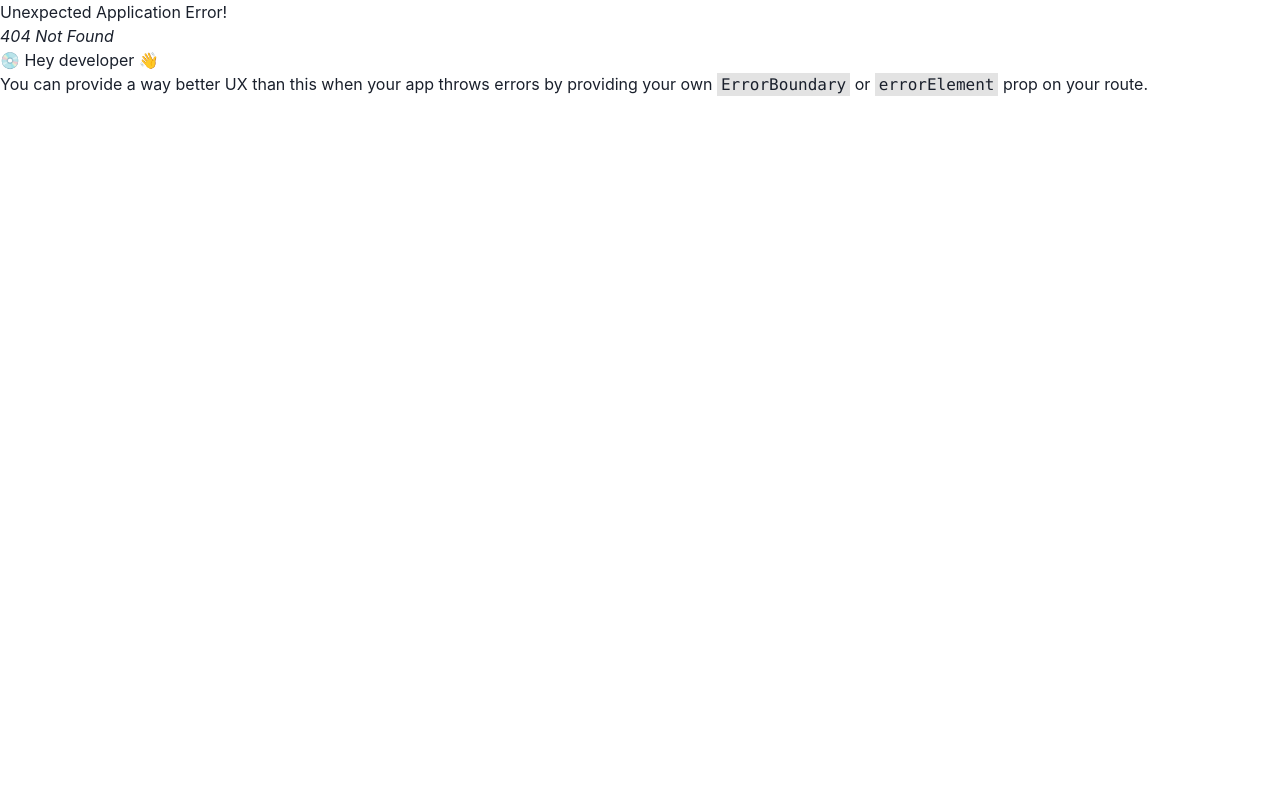
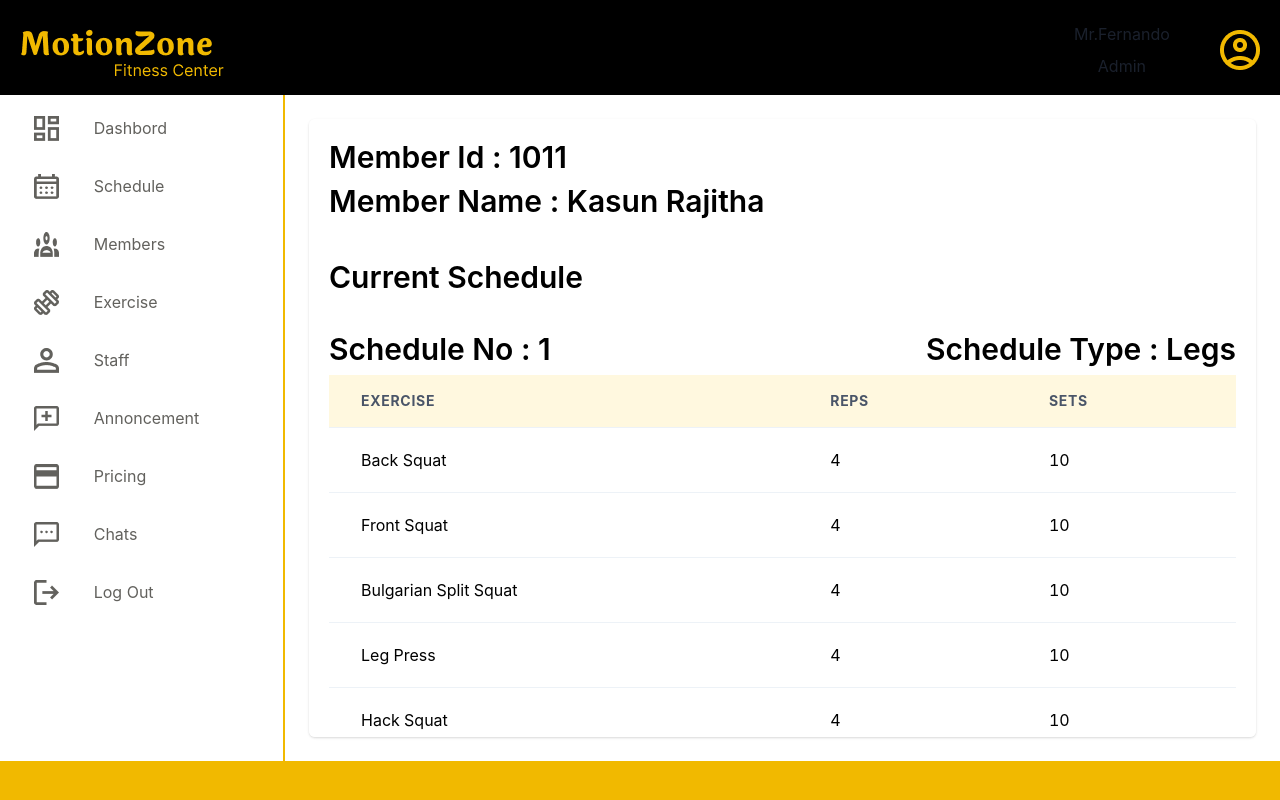
Before and after one commit to GymManagmentSystem/gym_admin_web_app, a React (Vite) app: page /schedule/1 in a window 1280 px wide. Before the commit this address had no page. Built offline with nearby package versions, Linux system fonts and the light colour scheme.

Commit message:
adding Current Schedule Page

```diff
--- /dev/null
+++ b/src/components/ScheduleExerciseCard.tsx
@@ -0,0 +1,25 @@
+import { Card, CardBody, HStack, Text } from "@chakra-ui/react";
+
+
+const ScheduleExerciseCard = () => {
+  return (
+    <Card variant="elevated" backgroundColor="#fff" width="100%">
+      <CardBody>
+        <HStack justifyContent="space-between">
+            <Text color="#000" fontWeight="medium">Exercise Name</Text>
+            <Text color="#000" fontWeight="medium">Lat Pull Down</Text>
+        </HStack>
+        <HStack justifyContent="space-between">
+            <Text color="#000" fontWeight="medium">No of Reps</Text>
+            <Text color="#000" fontWeight="medium">4</Text>
+        </HStack>
+        <HStack justifyContent="space-between">
+            <Text color="#000" fontWeight="medium">No of Sets</Text>
+            <Text color="#000" fontWeight="medium">10</Text>
+        </HStack>
+      </CardBody>
+    </Card>
+  );
+};
+
+export default ScheduleExerciseCard;
--- /dev/null
+++ b/src/components/ScheduleExerciseTable.tsx
@@ -0,0 +1,59 @@
+import { Heading, HStack, Table, TableContainer, Tbody, Td, Th, Thead, Tr } from '@chakra-ui/react'
+
+
+
+interface Exercise{
+    exerciseName:string,
+    reps:string,
+    sets:string
+}
+
+interface ScheduleExercise{
+        scheduleNo:number,
+        scheduleType:string,
+        schedule:Exercise[]
+}
+interface ScheduleExerciseTableProps{
+    scheduleArray:ScheduleExercise[]
+}
+
+
+const ScheduleExerciseTable = ({scheduleArray: exerciseArray}:ScheduleExerciseTableProps) => {
+    const responsiveHeadingSize={sm:"xs",md:"sm",lg:"md",xl:"lg"}
+    const responsiveTableWidth={sm:"100%"}
+    const responsiveTableSize={sm:"sm",md:"md",lg:"lg",xl:"lg"}
+  return (
+    <>
+    {exerciseArray.map((exerciseDetail)=>(
+        <TableContainer width={responsiveTableWidth} mt={5}>
+        <HStack justifyContent="space-between" mt={2} mb={2}>
+            <Heading color="#000" fontWeight="600" size={responsiveHeadingSize}>Schedule No : {exerciseDetail.scheduleNo}</Heading>
+            <Heading color="#000" fontWeight="600" size={responsiveHeadingSize}>Schedule Type : {exerciseDetail.scheduleType}</Heading>
+        </HStack>
+            <Table size={responsiveTableSize}>
+            <Thead backgroundColor="#FFF8DF">
+                <Tr>
+                    <Th>Exercise</Th>
+                    <Th>Reps</Th>
+                    <Th>Sets</Th>
+                </Tr>
+            </Thead>
+            <Tbody color="#000">
+                {exerciseDetail.schedule.map((details,index)=>(
+                    <Tr key={index}>
+                    <Td>{details.exerciseName}</Td>
+                    <Td>{details.reps}</Td>
+                    <Td>{details.sets}</Td>
+                </Tr>
+
+                ))}
+            </Tbody>
+            </Table>
+        </TableContainer>
+    ))}
+
+    </>
+  )
+}
+
+export default ScheduleExerciseTable
--- /dev/null
+++ b/src/pages/CurrentSchedulePage.tsx
@@ -0,0 +1,118 @@
+import { Box, Card, CardBody, Heading, HStack, Text, VStack } from "@chakra-ui/react";
+import ScheduleExerciseCard from "../components/ScheduleExerciseCard";
+import ScheduleExerciseTable from "../components/ScheduleExerciseTable";
+import { useParams } from "react-router-dom";
+import { useState } from "react";
+
+const CurrentSchedulePage = () => {
+  const memberId=useParams()
+  const currentSchedule=[{
+    scheduleNo:1,
+    scheduleType:'Legs',
+    schedule:[
+      {
+      exerciseName:'Back Squat',
+      reps:"4",
+      sets:"10"
+    },
+    {
+      exerciseName:'Front Squat',
+      reps:"4",
+      sets:"10"
+    },
+    {
+      exerciseName:'Bulgarian Split Squat',
+      reps:"4",
+      sets:"10"
+    },
+    {
+      exerciseName:'Leg Press',
+      reps:"4",
+      sets:"10"
+    },
+    {
+      exerciseName:'Hack Squat',
+      reps:"4",
+      sets:"10"
+    },
+    {
+      exerciseName:'Romanian Deadlift',
+      reps:"4",
+      sets:"10"
+    },
+  ]
+  },
+  {
+    scheduleNo:2,
+    scheduleType:'Chests',
+    schedule:[
+      {
+      exerciseName:'Barbell Bench Press',
+      reps:"4",
+      sets:"10"
+    },
+    {
+      exerciseName:'Dumbbell Bench Press',
+      reps:"4",
+      sets:"10"
+    },
+    {
+      exerciseName:'Incline Bench Press',
+      reps:"4",
+      sets:"10"
+    },
+    {
+      exerciseName:'Decline Press',
+      reps:"4",
+      sets:"10"
+    },
+    {
+      exerciseName:'Machine Chest Press',
+      reps:"4",
+      sets:"10"
+    },
+    {
+      exerciseName:'Push-Up',
+      reps:"4",
+      sets:"10"
+    },
+    ]
+  }
+]
+const [currentSchdeule,setCurrentSchedule]=useState(currentSchedule)
+const responsiveCardWidth={sm:"100%",md:"100%",lg:"100%"}
+const responsiveFontSize={sm:"sm",md:"sm",lg:"md",xl:"lg"}
+
+  return (
+    <Box width="100%" height="100%" display="flex">
+      <Card
+      margin={4}
+        variant="elevated"
+        backgroundColor="#fff"
+        height="auto"
+        overflow="auto"
+        width={responsiveCardWidth}
+        sx={{
+          "::-webkit-scrollbar": {
+            display: "none",
+          },
+        }}
+      >
+        <CardBody>
+            <VStack alignItems="flex-start">
+                <Heading color="#000" size={responsiveFontSize} fontWeight="600">Member Id : 1011</Heading>
+                <Heading color="#000" size={responsiveFontSize} fontWeight="600">Member Name : Kasun Rajitha</Heading>
+            </VStack>
+            <HStack justifyContent="flex-start" mt={10}>
+                <Heading color="#000" size={responsiveFontSize} fontWeight="600">Current Schedule</Heading>
+            </HStack>
+            <VStack alignItems="flex-start" mt={2} justifyContent="center">
+                <ScheduleExerciseTable scheduleArray={currentSchdeule}/>
+            </VStack>
+        </CardBody>
+      </Card>
+    </Box>
+  );
+};
+
+export default CurrentSchedulePage;
--- a/src/pages/SchedulePage.tsx
+++ b/src/pages/SchedulePage.tsx
@@ -5,9 +5,13 @@ import {
   InputGroup,
   InputLeftElement,
 } from "@chakra-ui/react";
+import { useState } from "react";
 import { CiSearch } from "react-icons/ci";
+import { useNavigate } from "react-router-dom";
 
 const SchedulePage = () => {
+    const navigate=useNavigate()
+    const [memberId,setMemberId]=useState("")
   return (
     <>
       <InputGroup>
@@ -20,6 +24,9 @@ const SchedulePage = () => {
           _placeholder={{ textColor: "#E6E6E5", fontWeight: "600" }}
           focusBorderColor="#F1B900"
           size={{xl:"lg"}}
+          value={memberId}
+          onChange={(e)=>setMemberId(e.target.value)}
+
         />
       </InputGroup>
       <HStack mt={10}>
@@ -29,6 +36,7 @@ const SchedulePage = () => {
           color="#F1B900"
           borderColor="#F1B900"
           _hover={{ backgroundColor: "#F1B900", textColor: "#fff" }}
+          onClick={()=>navigate(`/schedule/:${memberId}`)}
         >
           View
         </Button>
--- a/src/routes.tsx
+++ b/src/routes.tsx
@@ -6,6 +6,7 @@ import StaffMembersPage from "./pages/StaffMembersPage";
 import MemberDetailsPage from "./pages/MemberDetailsPage";
 import StaffMemberDetails from "./pages/StaffMemberDetails";
 import SchedulePage from "./pages/SchedulePage";
+import CurrentSchedulePage from "./pages/CurrentSchedulePage";
 
 const routes=createBrowserRouter([
     {
@@ -17,7 +18,8 @@ const routes=createBrowserRouter([
             {path:'members/:id',element:<MemberDetailsPage/>},
             {path:'staff',element:<StaffMembersPage/>},
             {path:'staff/:id',element:<StaffMemberDetails/>},
-            {path:'schedule',element:<SchedulePage/>}
+            {path:'schedule',element:<SchedulePage/>},
+            {path:'schedule/:id',element:<CurrentSchedulePage/>}
         ]
     }
 ])
```
